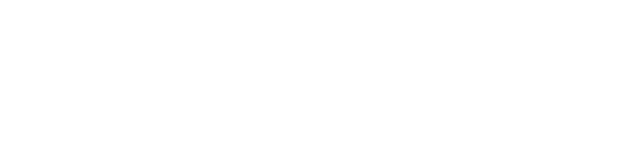
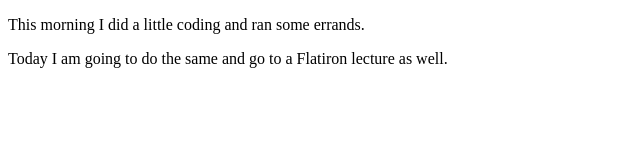
Before and after one commit to jtabb1/2021-10-13-Daily-Coding-Journal, a plain HTML site: page index.html in a window 1280 px wide. Shown: the whole page, without its empty margins (0-640 px from the left). Drawn offline with Linux system fonts and the light colour scheme.

Commit message:
Report on what I did so far today and what my plans are for the rest of the day.

```diff
--- a/index.html
+++ b/index.html
@@ -7,7 +7,14 @@
     <link href="style.css" rel="stylesheet" type="text/css" />
   </head>
   <body>
-    <p> </p>
+
+    <p>
+      This morning I did a little coding and ran some errands.
+    </p>
+
+    <p>
+      Today I am going to do the same and go to a Flatiron lecture as well.
+    </p>
 
     <script src="script.js"></script>
   </body>
```
